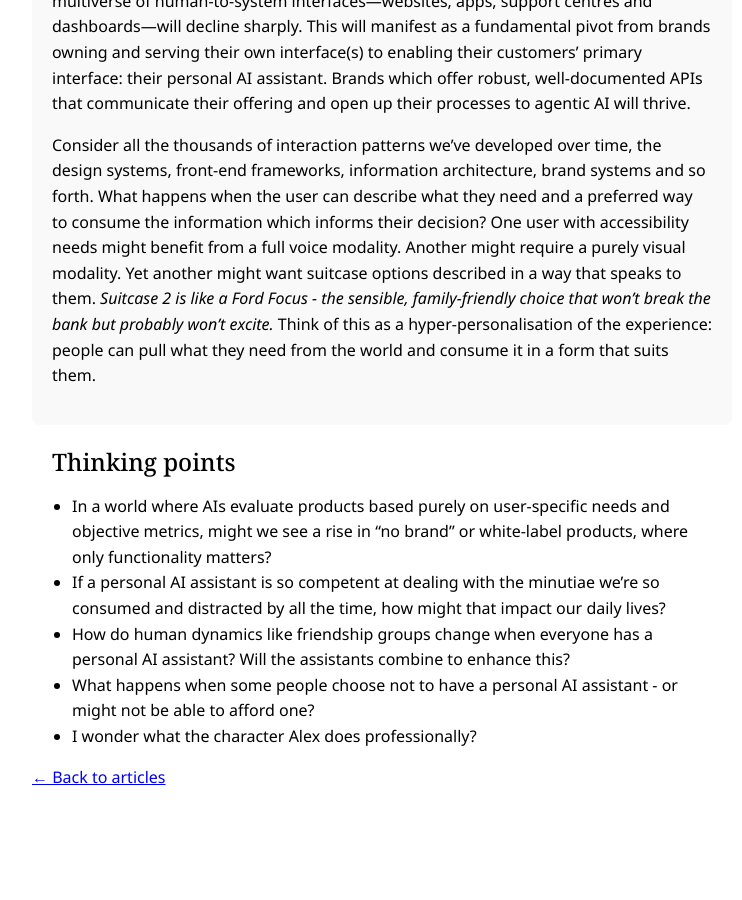
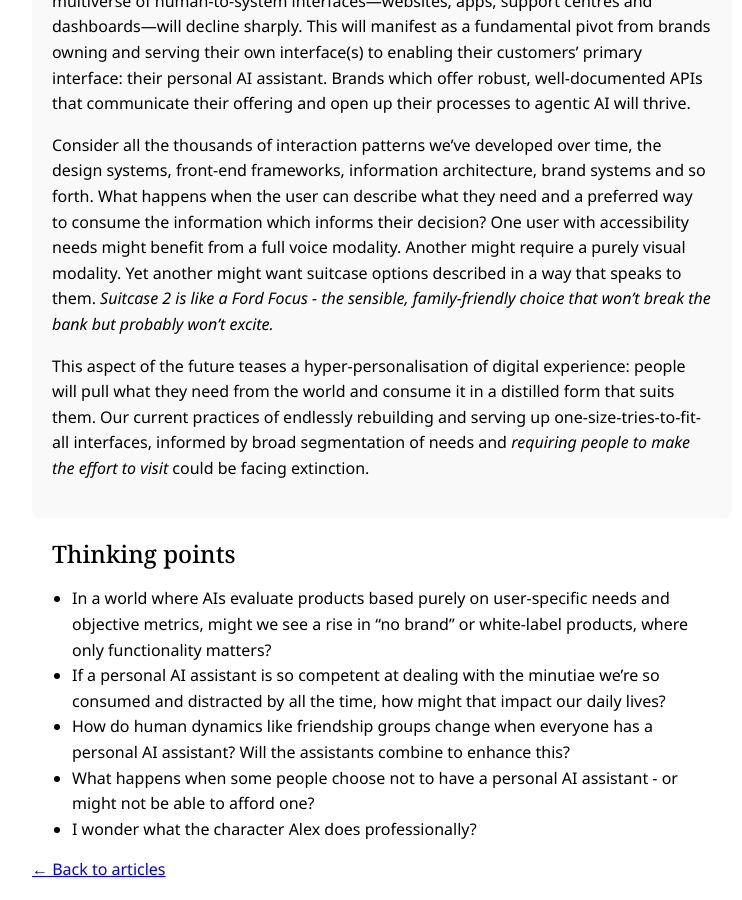
Before and after one commit to jessespeak/jessespeak.github.io, a Jekyll site: the page built from _future/the-disappearing-interface.md, in a window 1280 px wide and 900 px high, scrolled down 2671 px. Shown: the whole window, without its empty margins (258-1000 px from the left). Built offline with Jekyll 4.4.1, drawn with Linux system fonts in a browser that asks for light colours; before the commit the page ends 3479 px from its top, so only the background shows below that.

Commit message:
Update the-disappearing-interface.md

```diff
--- a/_future/the-disappearing-interface.md
+++ b/_future/the-disappearing-interface.md
@@ -59,7 +59,9 @@ An AI’s consideration set can be the entire market, and will prioritise the at
 ### The interface singularity
 Once people start to delegate tasks to their AI assistants, the need for our current multiverse of human-to-system interfaces—websites, apps, support centres and dashboards—will decline sharply. This will manifest as a fundamental pivot from brands owning and serving their own interface(s) to enabling their customers’ primary interface: their personal AI assistant. Brands which offer robust, well-documented APIs that communicate their offering and open up their processes to agentic AI will thrive.
 
-Consider all the thousands of interaction patterns we’ve developed over time, the design systems, front-end frameworks, information architecture, brand systems and so forth. What happens when the user can describe what they need and a preferred way to consume the information which informs their decision? One user with accessibility needs might benefit from a full voice modality. Another might require a purely visual modality. Yet another might want suitcase options described in a way that speaks to them. *Suitcase 2 is like a Ford Focus - the sensible, family-friendly choice that won’t break the bank but probably won’t excite.* Think of this as a hyper-personalisation of the experience: people can pull what they need from the world and consume it in a form that suits them.
+Consider all the thousands of interaction patterns we’ve developed over time, the design systems, front-end frameworks, information architecture, brand systems and so forth. What happens when the user can describe what they need and a preferred way to consume the information which informs their decision? One user with accessibility needs might benefit from a full voice modality. Another might require a purely visual modality. Yet another might want suitcase options described in a way that speaks to them. *Suitcase 2 is like a Ford Focus - the sensible, family-friendly choice that won’t break the bank but probably won’t excite.*
+
+This aspect of the future teases a hyper-personalisation of digital experience: people will pull what they need from the world and consume it in a distilled form that suits them. Our current practices of endlessly rebuilding and serving up one-size-tries-to-fit-all interfaces, informed by broad segmentation of needs and *requiring people to make the effort to visit* could be facing extinction.
 
 ## Thinking points
 
```
